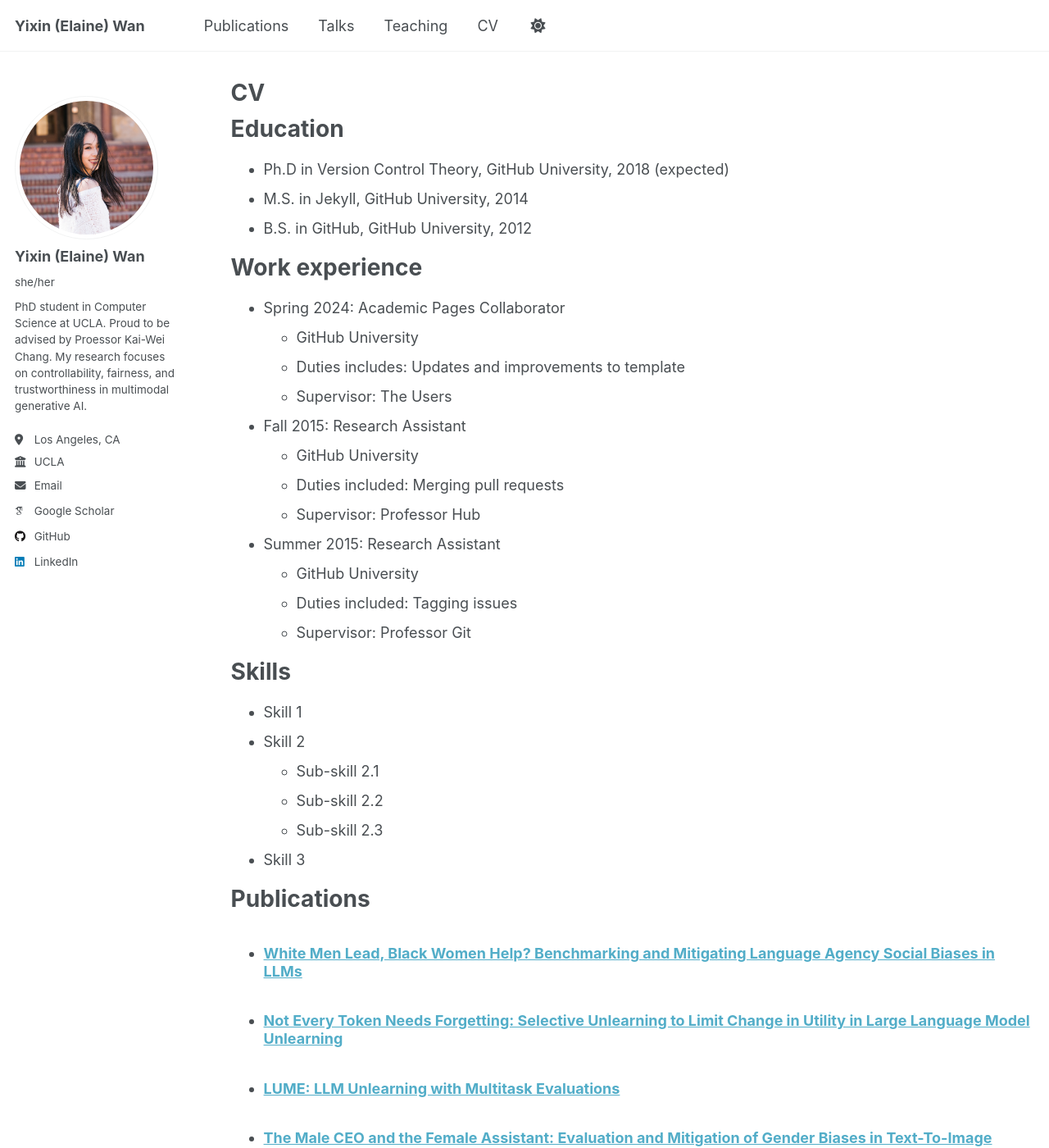
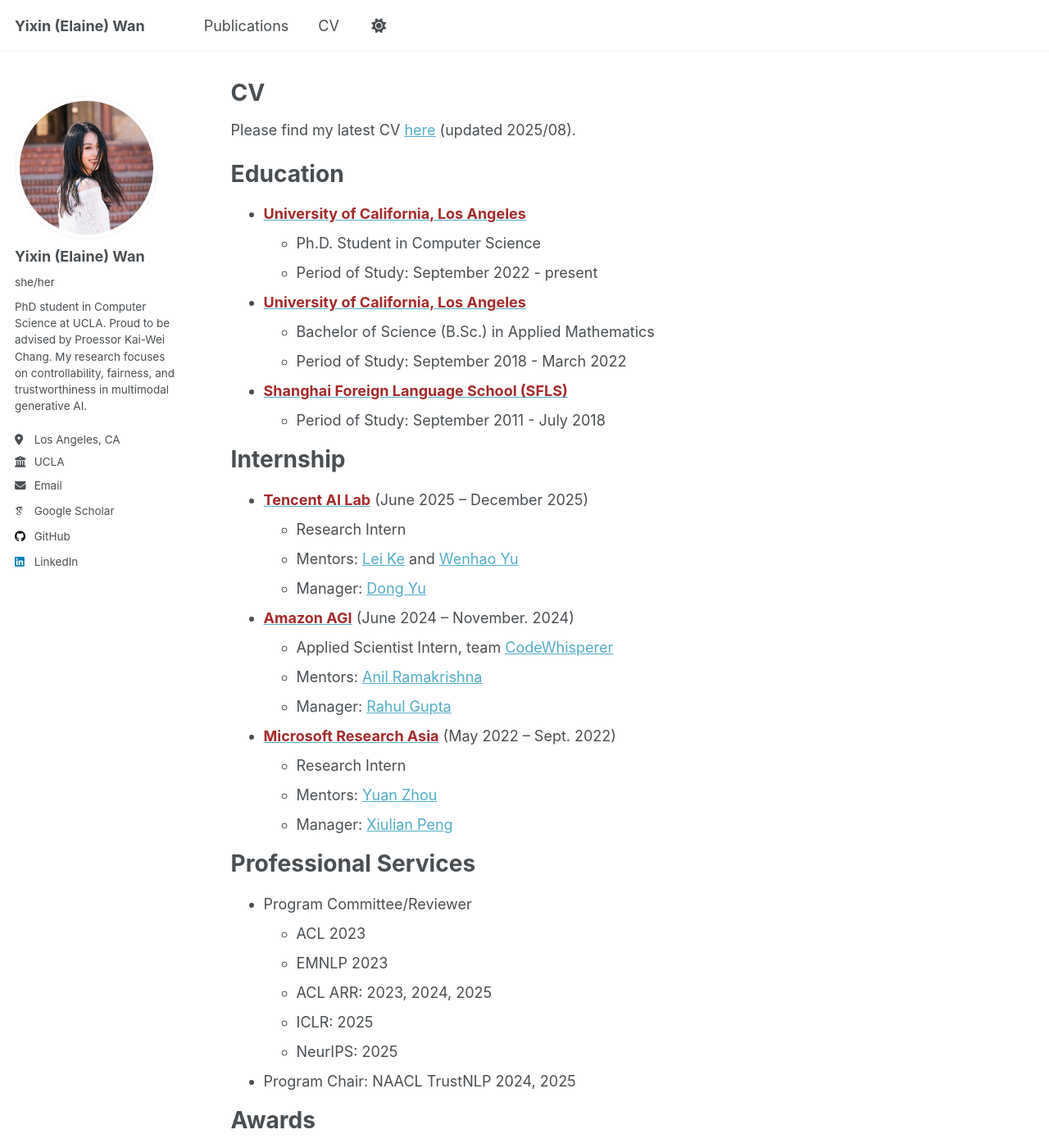
Before and after one commit to elainew728/elainew728.github.io, a Jekyll site: the page built from _pages/cv.md, in a window 1280 px wide and 1400 px high. Shown: the whole window at 82% size. Built offline with Jekyll 4.4.1, drawn with Linux system fonts in a browser that asks for light colours; some web fonts are replaced; a script that is not in the unit is left out; some of the changed text lies outside the part shown.

Commit message:
Finish version

```diff
--- a/_pages/cv.md
+++ b/_pages/cv.md
@@ -9,56 +9,45 @@ redirect_from:
 
 {% include base_path %}
 
-Education
-======
-* Ph.D in Version Control Theory, GitHub University, 2018 (expected)
-* M.S. in Jekyll, GitHub University, 2014
-* B.S. in GitHub, GitHub University, 2012
+Please find my latest CV [here](/files/Yixin Wan_resume_202508_v2.pdf) (updated 2025/08).
 
-Work experience
-======
-* Spring 2024: Academic Pages Collaborator
-  * GitHub University
-  * Duties includes: Updates and improvements to template
-  * Supervisor: The Users
+# Education
+* <span style="color:black; font-size:15px"><b><a href="https://cs.ucla.edu" target="_blank"><font color="brown" size="4">University of California, Los Angeles</font></a></b></span><br/>
+    - Ph.D. Student in Computer Science<br/>
+    - Period of Study: September 2022 - present <br/>
 
-* Fall 2015: Research Assistant
-  * GitHub University
-  * Duties included: Merging pull requests
-  * Supervisor: Professor Hub
+* <span style="color:black; font-size:15px"><b><a href="https://ww3.math.ucla.edu/" target="_blank"><font color="brown" size="4">University of California, Los Angeles</font></a></b></span><br/>
+    - Bachelor of Science (B.Sc.) in Applied Mathematics
+    - Period of Study: September 2018 - March 2022 <br/>
 
-* Summer 2015: Research Assistant
-  * GitHub University
-  * Duties included: Tagging issues
-  * Supervisor: Professor Git
+* <span style="color:black; font-size:15px"><b><a href="https://www.sfls.cn/" target="_blank"><font color="brown" size="4">Shanghai Foreign Language School (SFLS)</font></a></b></span><br/>
+    - Period of Study: September 2011 - July 2018 <br/>
 
-Skills
-======
-* Skill 1
-* Skill 2
-  * Sub-skill 2.1
-  * Sub-skill 2.2
-  * Sub-skill 2.3
-* Skill 3
+# Internship
+* <span style="color:black; font-size:15px"><b><a href="https://ai.tencent.com/ailab/en/about/" target="_blank"><font color="brown" size="4">Tencent AI Lab</font></a></b></span> (June 2025 – December 2025)
+    - Research Intern
+    - Mentors: [Lei Ke](https://www.kelei.site/) and [Wenhao Yu](https://wyu97.github.io/)
+    - Manager: [Dong Yu]([https://hongweiw.net/](https://sites.google.com/view/dongyu888/))
+* <span style="color:black; font-size:15px"><b><a href="https://www.amazon.science/" target="_blank"><font color="brown" size="4">Amazon AGI</font></a></b></span> (June 2024 – November. 2024)
+    - Applied Scientist Intern, team <a href="https://labs.amazon.science/" target="_blank">CodeWhisperer</a>
+    - Mentors: [Anil Ramakrishna](https://anilkramakrishna.github.io/)
+    - Manager: [Rahul Gupta](https://guptarah.github.io/)
+* <span style="color:black; font-size:15px"><b><a href="https://www.microsoft.com/en-us/research/lab/microsoft-research-asia/" target="_blank"><font color="brown" size="4">Microsoft Research Asia</font></a></b></span> (May 2022 – Sept. 2022)
+    - Research Intern
+    - Mentors: [Yuan Zhou](https://ieeexplore.ieee.org/author/37089364856)
+    - Manager: [Xiulian Peng](https://www.microsoft.com/en-us/research/people/xipe/)
 
-Publications
-======
-  <ul>{% for post in site.publications reversed %}
-    {% include archive-single-cv.html %}
-  {% endfor %}</ul>
+<!-- # Teaching
+* Teaching Assistant, UCLA CS 33, Introduction to Computer Organization: Fall 2023, Spring 2024, Fall 2024 -->
 
-Talks
-======
-  <ul>{% for post in site.talks reversed %}
-    {% include archive-single-talk-cv.html  %}
-  {% endfor %}</ul>
+# Professional Services
+* Program Committee/Reviewer
+  * ACL 2023
+  * EMNLP 2023
+  * ACL ARR: 2023, 2024, 2025
+  * ICLR: 2025
+  * NeurIPS: 2025
+* Program Chair: NAACL TrustNLP 2024, 2025
 
-Teaching
-======
-  <ul>{% for post in site.teaching reversed %}
-    {% include archive-single-cv.html %}
-  {% endfor %}</ul>
-
-Service and leadership
-======
-* Currently signed in to 43 different slack teams
+# Awards
+* Best Short Paper, Naacl TrustNLP 2024
```
Also changed, not shown: _data/navigation.yml (+4 -4 lines), _pages/about.md (+7 -4 lines), _publications/2025-white.md (+1 -1 lines), 1 other file.
